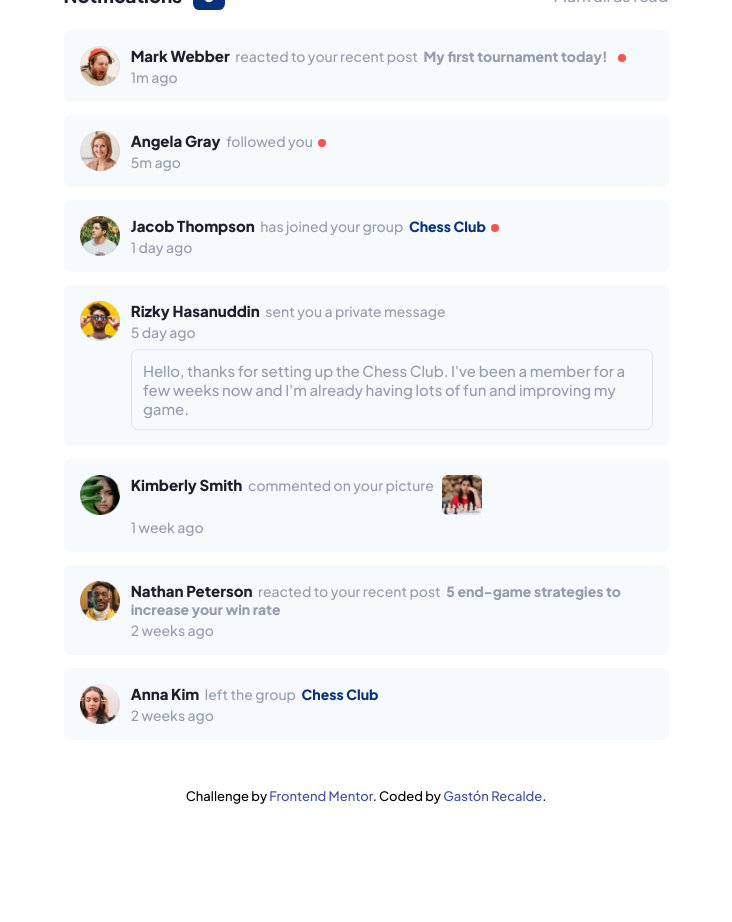
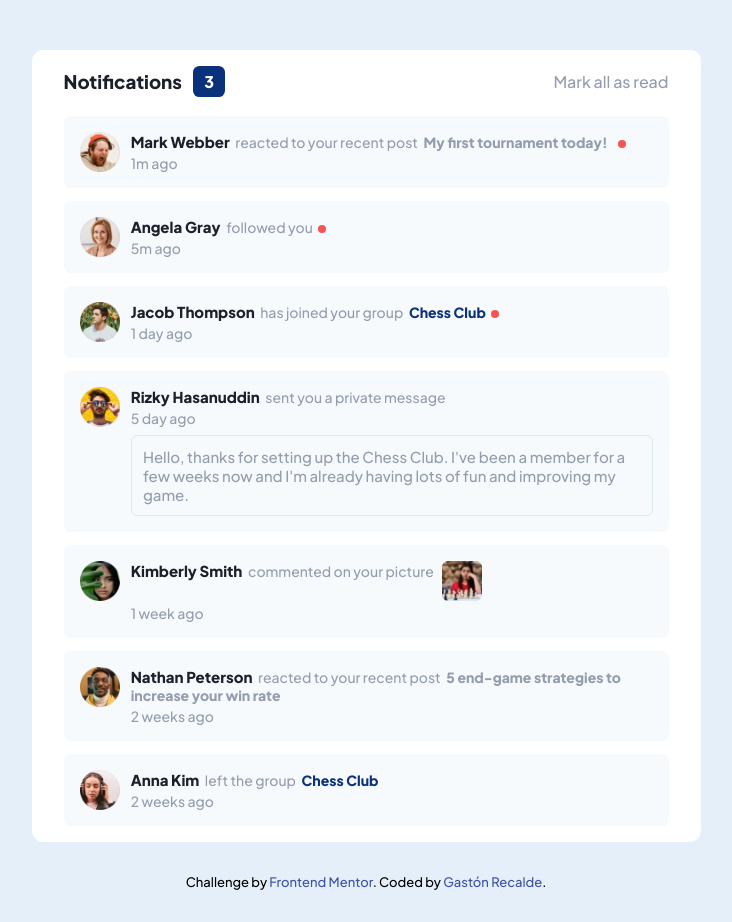
Before and after one commit to Gaston-Recalde/notifications-page-main, a plain HTML site: page index.html in a window 1280 px wide. Shown: the whole page, without its empty margins (274-1006 px from the left). Before the commit the page ends 804 px from the top, so only its background shows below. Drawn offline with Linux system fonts and the light colour scheme.

```diff
--- a/index.html
+++ b/index.html
@@ -11,7 +11,8 @@
 
 </head>
 <body>
-  <div class="container">
+  <main class="container">
+
     <header class="header">
       <div class="header__title">
         <h3 class="header__h3">Notifications</h3>
@@ -20,7 +21,7 @@
       <p class="header__p">Mark all as read</p>
     </header>
 
-    <div class="notificaciones">
+    <section class="notificaciones">
       <div class="notificacion">
         <img src="./assets/images/avatar-mark-webber.webp" alt="Avatar de Mark Webber" class="notificacion__img">
         <div class="notificacion__info">
@@ -123,12 +124,12 @@
           <p class="info__p-2">2 weeks ago</p>
         </div>
       </div>
-    </div>
-  </div>
+    </section>
+  </main>
 
   <div class="attribution">
     Challenge by <a href="https://www.frontendmentor.io?ref=challenge" target="_blank">Frontend Mentor</a>.
-    Coded by <a href="#">Gastón Recalde</a>.
+    Coded by <a href="https://gaston-recalde-portafolio.netlify.app" target="_blank">Gastón Recalde</a>.
   </div>
 
   <script src="app.js"></script>
--- a/style.css
+++ b/style.css
@@ -22,13 +22,13 @@
 }
 
 body{
-    height: 100vh;
     display: flex;
     flex-direction: column;
     justify-content: center;
     font-family: 'Plus Jakarta Sans', sans-serif;
     font-size: 16px;
     font-weight: 500;
+    background-color: var(--light-grayish-blue-1);
 }
 
 .container{
@@ -39,9 +39,11 @@
     width: 92%;
     max-width: 669px;
     margin: 0 auto;
+    margin-top: 50px;
     background-color: var(--white);
     color: var(--very-dark-blue);
     padding: 1rem 2rem;
+    border-radius: .7rem;
 }
 
 .header{
```
Also changed, not shown: design/notifications-page.png (added), 3 other files.
